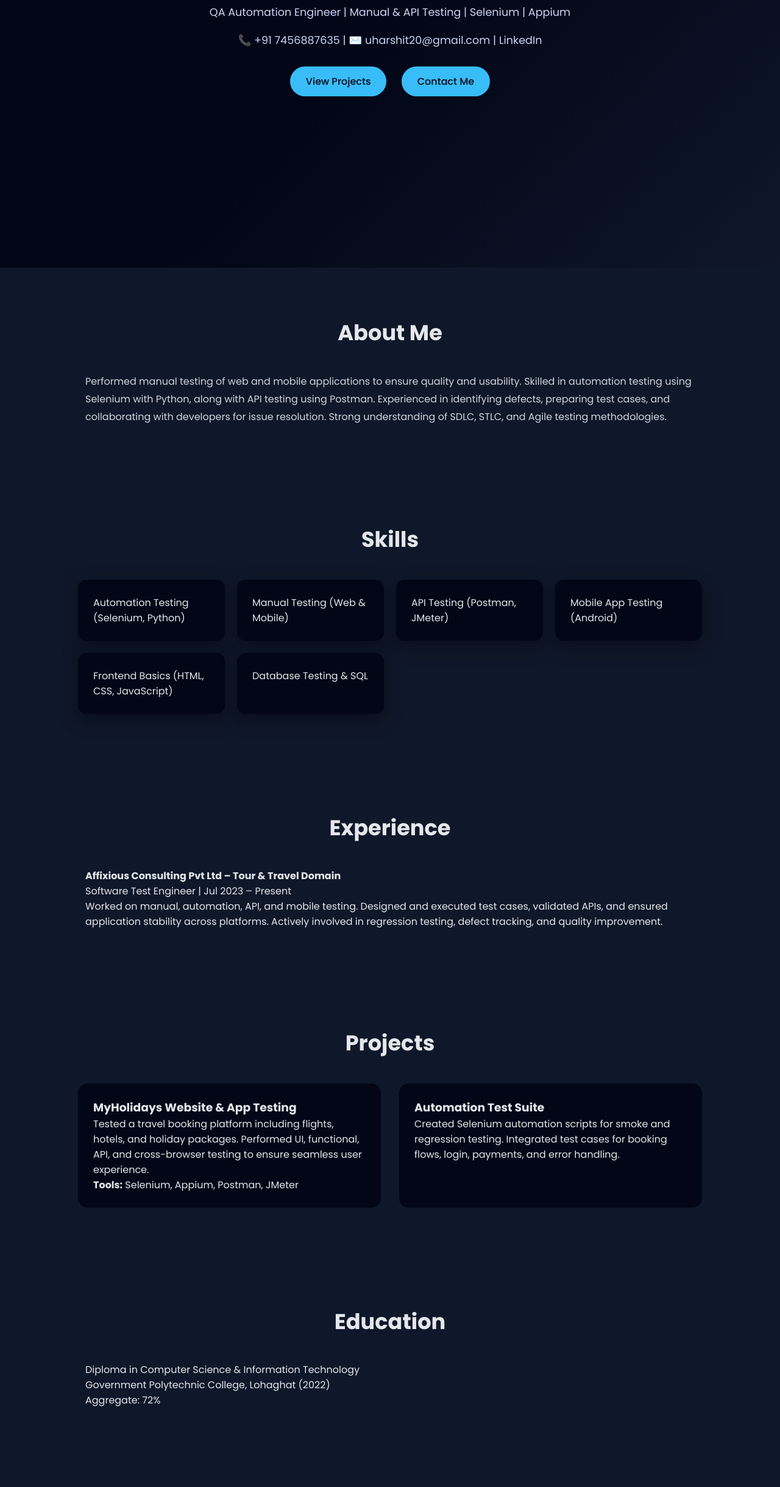
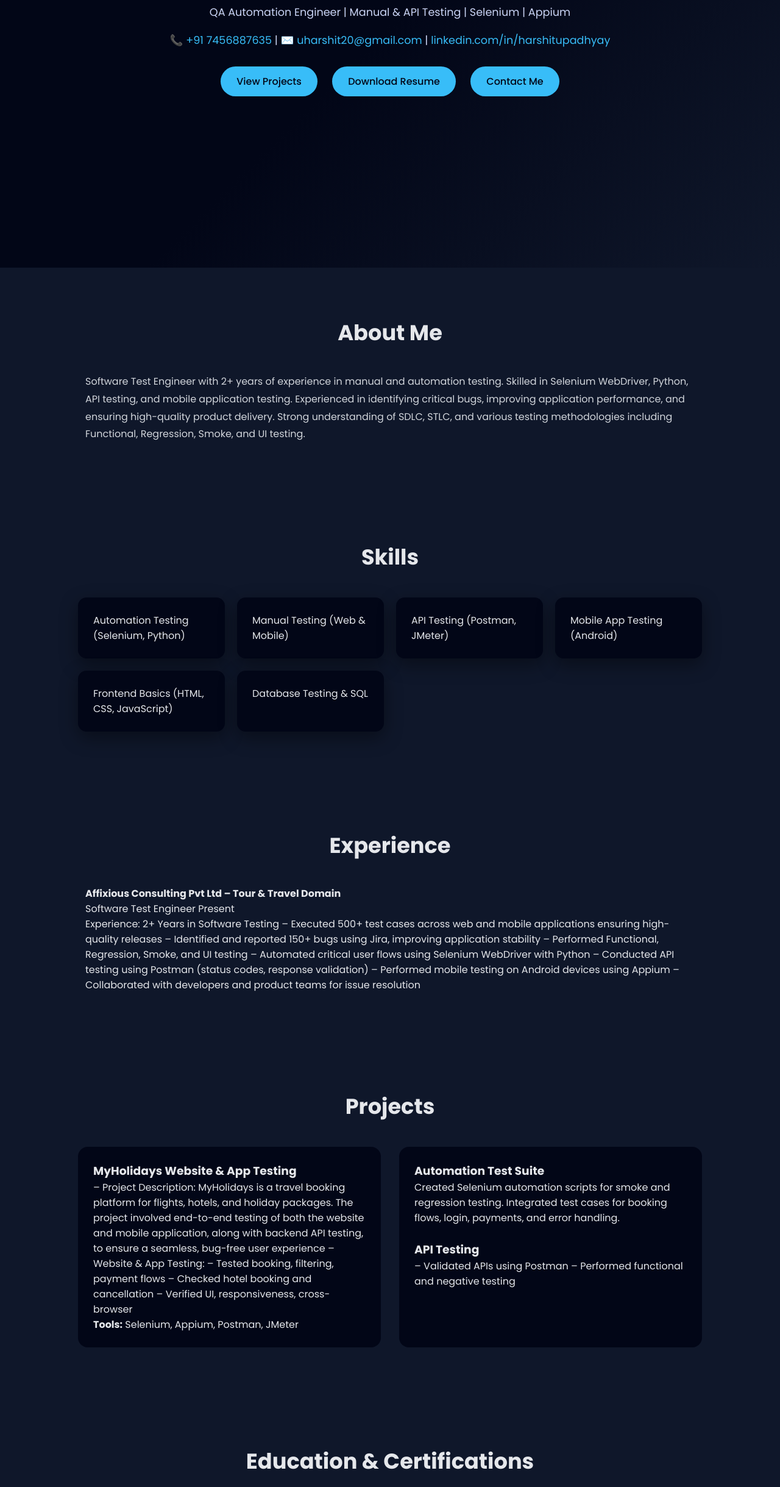
Before and after one commit to uharshit20-debug/Harshit-Upadhyay, a plain HTML site: page index.html in a window 1280 px wide. Shown: the part 361-2800 px from the top of the page at 61% size. Drawn offline with Linux system fonts and the light colour scheme.

Commit message:
Update index.html

```diff
--- a/index.html
+++ b/index.html
@@ -33,10 +33,23 @@
   <div class="hero">
     <h1>Harshit <span>Upadhyay</span></h1>
     <p>QA Automation Engineer | Manual & API Testing | Selenium | Appium</p>
-    <p>📞 +91 7456887635 | ✉️ uharshit20@gmail.com | LinkedIn</p>
+  <p>
+  <a href="tel:+917456887635">📞 +91 7456887635</a> |
+
+  <a href="mailto:uharshit20@gmail.com">✉️ uharshit20@gmail.com</a> |
+
+  <a href="https://linkedin.com/in/harshitupadhyay" target="_blank">linkedin.com/in/harshitupadhyay</a>
+</p>
     <div class="btns">
-      <a href="#projects">View Projects</a>
+      <!-- <a href="#projects">View Projects</a>
       <a href="#contact">Contact Me</a>
+      <div class="btns"> -->
+  <a href="#projects">View Projects</a>
+<a href="Harshit_Upadhyay-Software-Engineer.pdf" download="Harshit_Upadhyay_Resume.pdf" class="btn-download">
+   Download Resume
+</a>
+  <a href="#contact">Contact Me</a>
+</div>
     </div>
   </div>
 </header>
@@ -44,7 +57,10 @@
 <section id="about">
   <h2>About Me</h2>
   <div class="about">
-    <p>Performed manual testing of web and mobile applications to ensure quality and usability. Skilled in automation testing using Selenium with Python, along with API testing using Postman. Experienced in identifying defects, preparing test cases, and collaborating with developers for issue resolution. Strong understanding of SDLC, STLC, and Agile testing methodologies.</p>
+    <p>Software Test Engineer with 2+ years of experience in manual and automation testing. Skilled in Selenium WebDriver, Python,
+API testing, and mobile application testing. Experienced in identifying critical bugs, improving application performance, and
+ensuring high-quality product delivery. Strong understanding of SDLC, STLC, and various testing methodologies including
+Functional, Regression, Smoke, and UI testing.</p>
   </div>
 </section>
 
@@ -63,8 +79,15 @@
 <section id="experience">
   <h2>Experience</h2>
   <div class="experience">
-    <p><b>Affixious Consulting Pvt Ltd – Tour & Travel Domain</b><br>Software Test Engineer | Jul 2023 – Present</p>
-    <p>Worked on manual, automation, API, and mobile testing. Designed and executed test cases, validated APIs, and ensured application stability across platforms. Actively involved in regression testing, defect tracking, and quality improvement.</p>
+    <p><b>Affixious Consulting Pvt Ltd – Tour & Travel Domain</b><br>Software Test Engineer Present</p>
+    <p>Experience: 2+ Years in Software Testing
+– Executed 500+ test cases across web and mobile applications ensuring high-quality releases
+– Identified and reported 150+ bugs using Jira, improving application stability
+– Performed Functional, Regression, Smoke, and UI testing
+– Automated critical user flows using Selenium WebDriver with Python
+– Conducted API testing using Postman (status codes, response validation)
+– Performed mobile testing on Android devices using Appium
+– Collaborated with developers and product teams for issue resolution</p>
   </div>
 </section>
 
@@ -73,23 +96,67 @@
   <div class="projects">
     <div class="project-card">
       <h3>MyHolidays Website & App Testing</h3>
-      <p>Tested a travel booking platform including flights, hotels, and holiday packages. Performed UI, functional, API, and cross-browser testing to ensure seamless user experience.</p>
+      <p>– Project Description: MyHolidays is a travel booking platform for flights, hotels, and holiday packages. The project
+involved end-to-end testing of both the website and mobile application, along with backend API testing, to ensure a
+seamless, bug-free user experience
+– Website & App Testing:
+– Tested booking, filtering, payment flows
+– Checked hotel booking and cancellation
+– Verified UI, responsiveness, cross-browser</p>
       <p><b>Tools:</b> Selenium, Appium, Postman, JMeter</p>
     </div>
     <div class="project-card">
       <h3>Automation Test Suite</h3>
       <p>Created Selenium automation scripts for smoke and regression testing. Integrated test cases for booking flows, login, payments, and error handling.</p>
+      <br>
+      <h3>API Testing</h3>
+      <p>– Validated APIs using Postman
+– Performed functional and negative testing</p>
     </div>
   </div>
 </section>
 
-<section id="education">
-  <h2>Education</h2>
+<!-- <section id="education">
+  <h2>Education & Certifications</h2>
   <div class="education">
     <p>Diploma in Computer Science & Information Technology<br>Government Polytechnic College, Lohaghat (2022)<br>Aggregate: 72%</p>
   </div>
+  <div class="Certifications">
+  <p>– QSpiders Noida - Software Testing Training</p>
+  </div>
+</section>  -->
+
+
+
+
+<section id="education">
+  <h2>Education & Certifications</h2>
+  <div class="projects">
+
+    <div class="project-card">
+      <h3>Education</h3>
+      <p>
+        <b>Diploma in Computer Science & IT</b><br>
+        Government Polytechnic College, Lohaghat (2022)<br>
+        Aggregate: 72%
+      </p>
+    </div>
+
+    <div class="project-card">
+      <h3>Certifications</h3>
+      <p>
+        <b>QSpiders Noida</b><br>
+        Software Testing Training<br>
+        (Manual, Selenium, API Testing)
+      </p>
+    </div>
+
+  </div>
 </section>
 
+
+
+</section>
 <section id="contact">
   <h2>Contact</h2>
   <div style="text-align:center">
```
